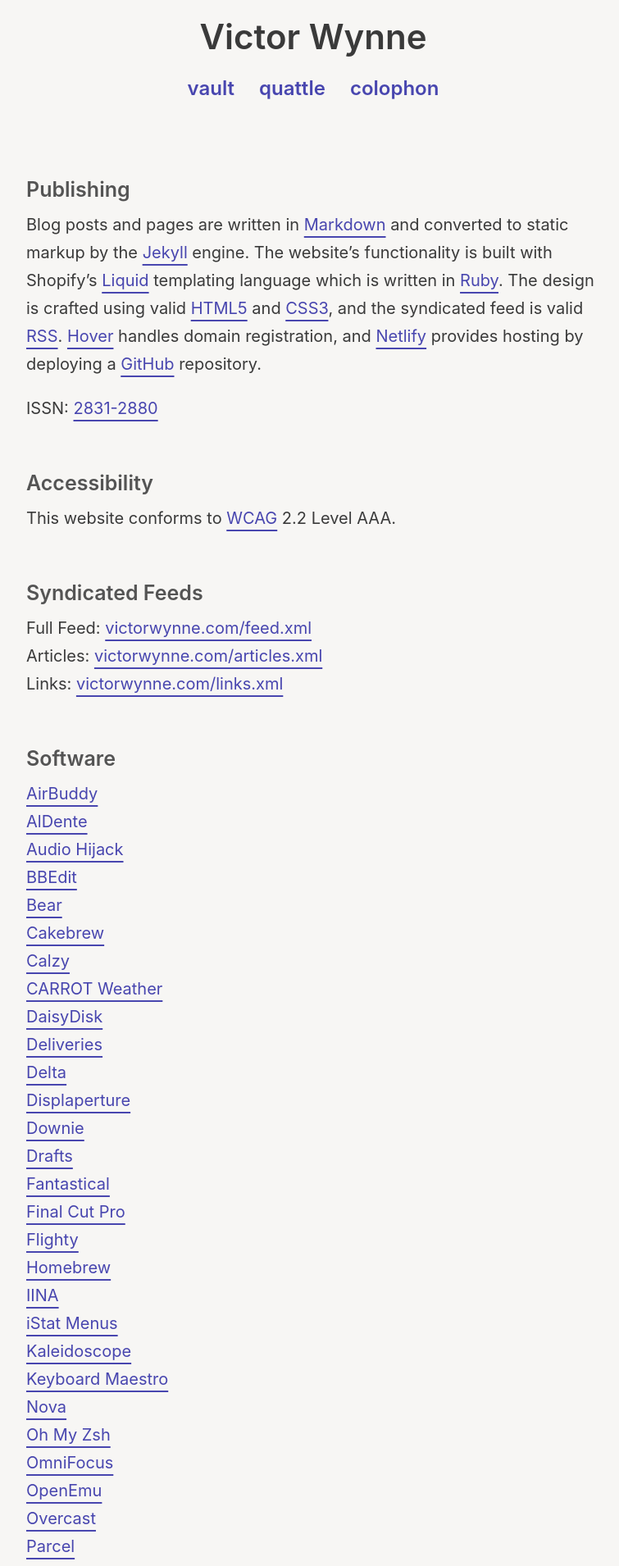
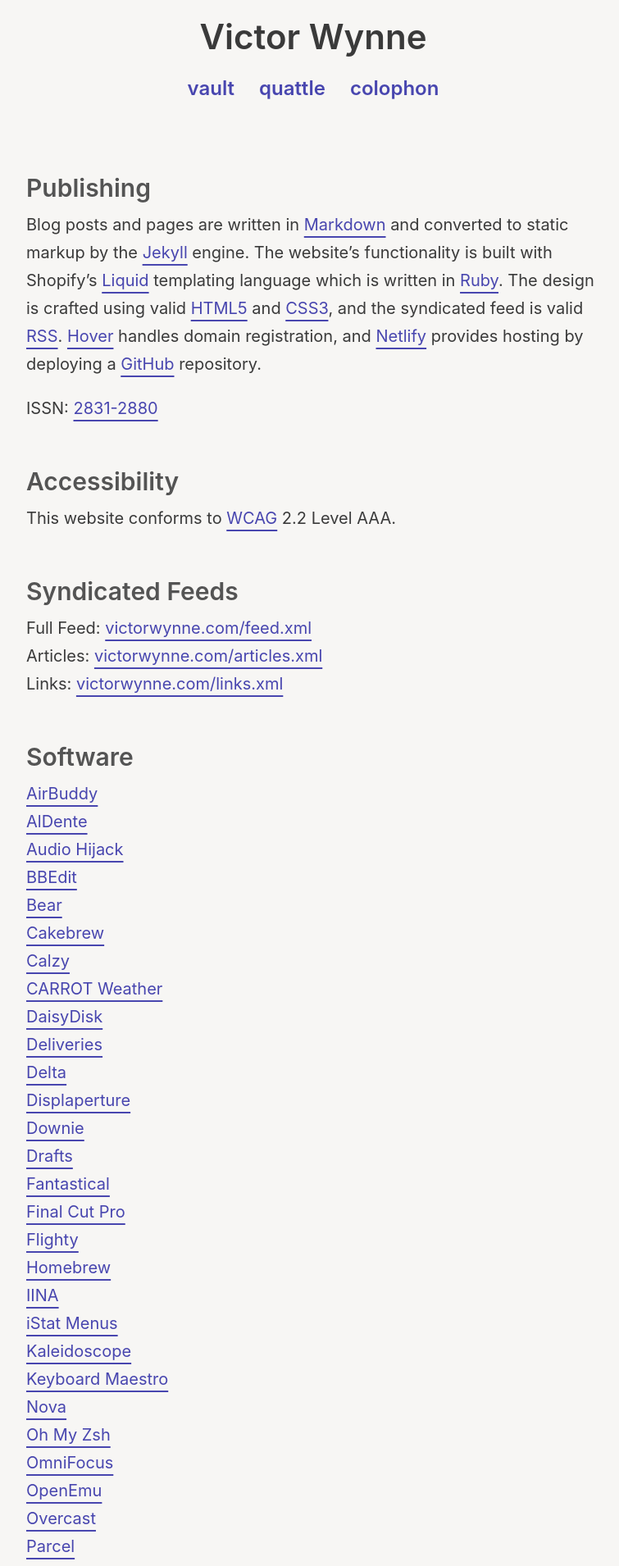
Before and after one commit to victorwynne/victorwynne, a Jekyll site: the page built from colophon.md, in a window 1280 px wide. Shown: the top 1910 px of the page at 82% size, without its empty margins (258-1013 px from the left). Built offline with Jekyll 4.4.1, drawn with Linux system fonts in a browser that asks for light colours.

Commit message:
Removed temporary <small> tags

```diff
--- a/colophon.md
+++ b/colophon.md
@@ -17,24 +17,24 @@
 	{% assign dateOb = dateOb | append: pd %}
 {% endfor %}
 
-## <small>Publishing</small>
+## Publishing
 
 Blog posts and pages are written in [Markdown](https://daringfireball.net/projects/markdown/) and converted to static markup by the [Jekyll](https://jekyllrb.com) engine. The website’s functionality is built with Shopify’s [Liquid](https://shopify.github.io/liquid/) templating language which is written in [Ruby](https://www.ruby-lang.org/en/). The design is crafted using valid [HTML5](https://validator.w3.org/nu/?doc=https%3A%2F%2Fvictorwynne.com%2F) and [CSS3](https://jigsaw.w3.org/css-validator/validator?uri=https%3A%2F%2Fvictorwynne.com&profile=css3svg&usermedium=all&warning=0&vextwarning=), and the syndicated feed is valid [RSS](https://validator.w3.org/feed/check.cgi?url=https%3A%2F%2Fvictorwynne.com%2Ffeed.xml). [Hover](https://hover.com/) handles domain registration, and [Netlify](https://www.netlify.com) provides hosting by deploying a [GitHub](https://www.github.com/victorwynne/victorwynne/) repository.
 
 ISSN: [2831-2880](https://portal.issn.org/resource/ISSN/2831-2880)<br><br>
 
-## <small>Accessibility</small>
+## Accessibility
 
 This website conforms to [WCAG](https://www.levelaccess.com/understanding-wcag/) 2.2 Level AAA.
 <br><br>
 
-## <small>Syndicated Feeds</small>
+## Syndicated Feeds
 
 Full Feed: [victorwynne.com/feed.xml](https://victorwynne.com/feed.xml)<br>
 Articles: [victorwynne.com/articles.xml](https://victorwynne.com/articles.xml)<br>
 Links: [victorwynne.com/links.xml](https://victorwynne.com/links.xml)<br><br>
 
-## <small>Software</small>
+## Software
 
 [AirBuddy](https://v2.airbuddy.app)<br>
 [AlDente](https://apphousekitchen.com)<br>
@@ -87,16 +87,16 @@
 [Working Copy](https://workingcopyapp.com)<br>
 [Xcode](https://developer.apple.com/xcode)<br><br>
 
-## <small>Stats</small>
+## Stats
 
 Posts: {{ site.posts.size }}<br>
 Last Build: {{ site.time | date: '%R %Z' }} on {{ site.time | date_to_long_string: "ordinal", "US" }}<br><br>
 
-## <small>Contact</small>
+## Contact
 
 Email: hello@victorwynne.com<br><br>
 
-## <small>Privacy</small>
+## Privacy
 
 This website is mostly static. There are no server databases or long-running processes. I designed it this way with speed in mind. I use one snippet of JavaScript which enables Google Analytics to measure visitor traffic. This creates a browser cookie on your device which collects anonymous data that helps me learn which blog posts are most popular, and how many readers I have. No directly identifiable personal information is ever collected or stored. §
 <br><br>
```
Also changed, not shown: olena.md (+3 -3 lines), quattle.md (+4 -4 lines).
